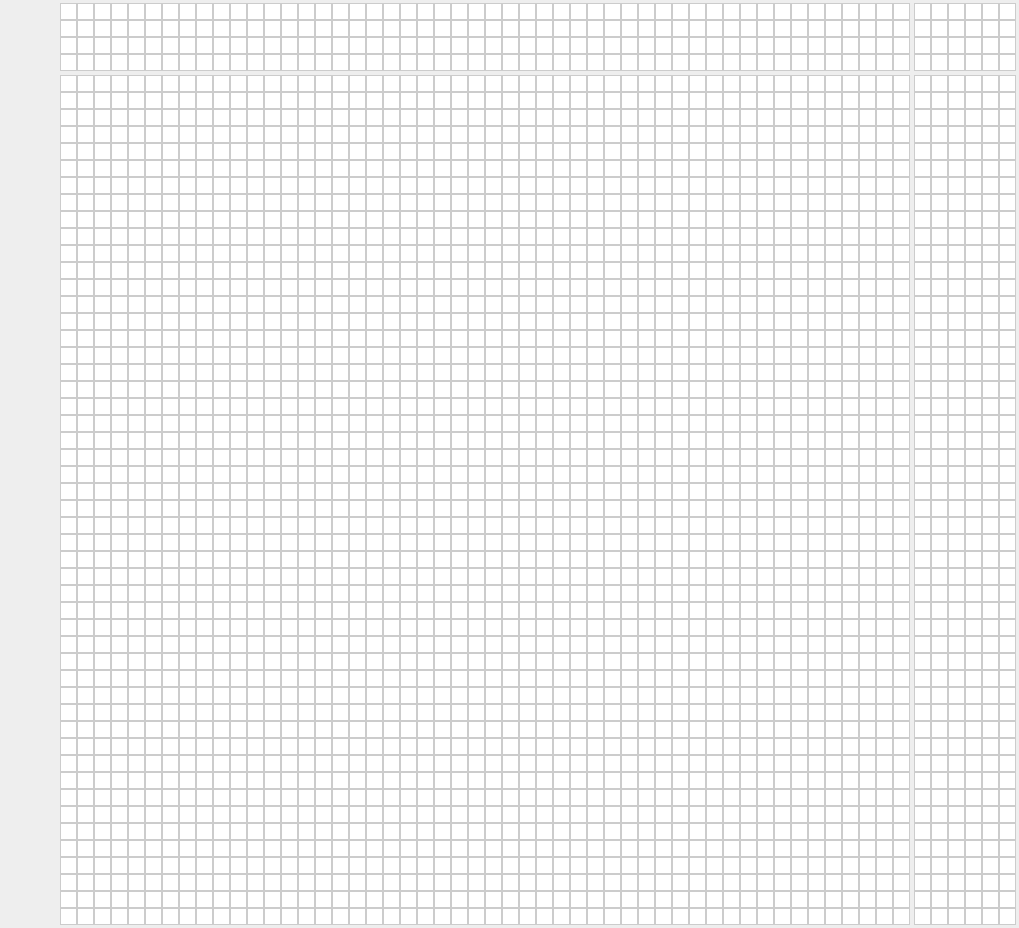
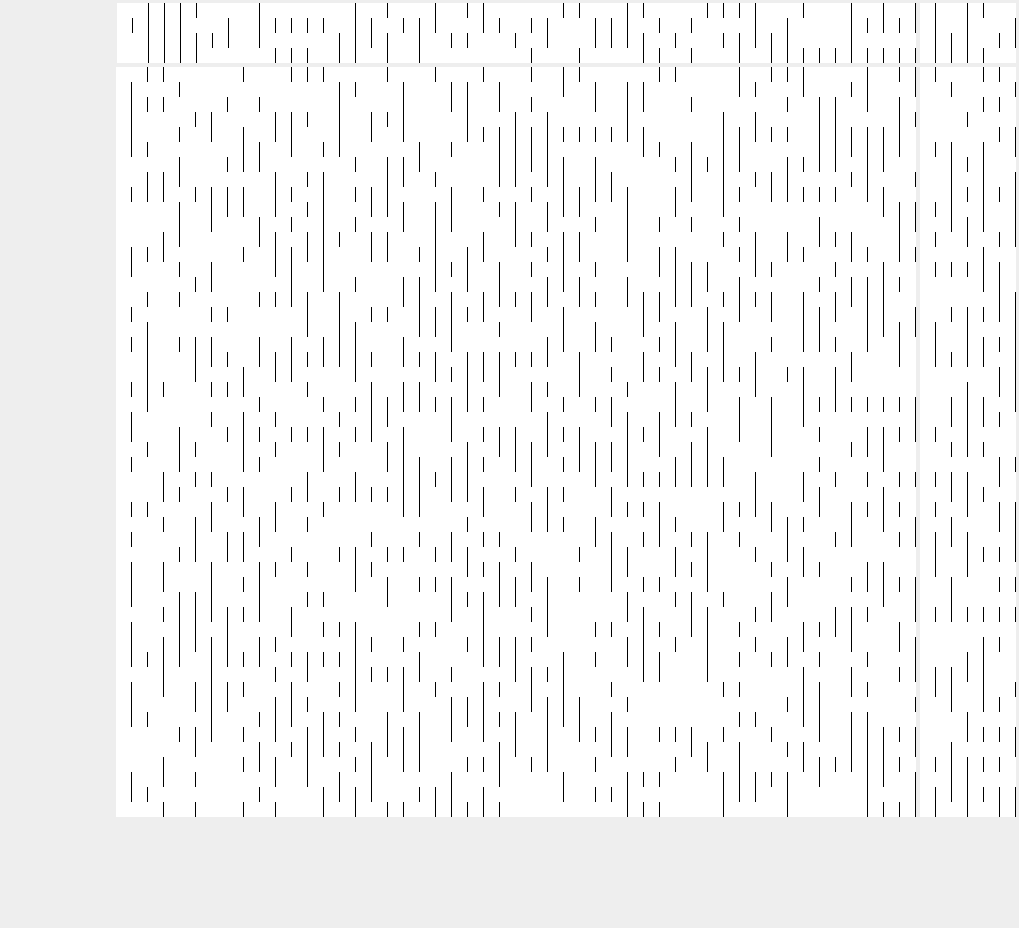
Before and after one commit to silso/loomlite, a React app: page / in a window 1280 px wide. Shown: the whole page, without its empty margins (261-1280 px from the left). After the commit the page ends 820 px from the top, so only its background shows below. Built offline with nearby package versions, Linux system fonts and the light colour scheme; the HTML template or start-up script is replaced by a standard one.

Commit message:
adjusted cell style, working on clicking

```diff
--- a/src/App.js
+++ b/src/App.js
@@ -6,12 +6,38 @@ import './styles/styles.scss';
  * App
  */
 class App extends React.Component {
-  constructor() {
-    super();
+  constructor(props) {
+    super(props);
     this.state = {
-      count: 0,
+      mouseDownCount: 0,
     };
+		this.handleClick = this.handleClick.bind(this);
+		this.handleUnclick = this.handleUnclick.bind(this);
   }
+
+	handleClick(e) {
+		if (e.button === 0) {
+			this.setState({mouseDownCount: this.state.mouseDownCount + 1});
+			console.log(this.state.mouseDownCount);
+		}
+	}
+
+	handleUnclick(e) {
+		if (e.button === 0) {
+			this.setState({mouseDownCount: this.state.mouseDownCount - 1});
+			console.log(this.state.mouseDownCount);
+		}
+	}
+
+	componentDidMount() {
+		document.body.addEventListener('mousedown', this.handleClick);
+		document.body.addEventListener('mouseup', this.handleUnclick);
+	}
+
+	componentWillUnmount() {
+		document.body.removeEventListener('mousedown', this.handleClick);
+		document.body.removeEventListener('mouseup', this.handleUnclick);
+	}
 
   render() {
 		return (
@@ -30,4 +56,5 @@ class App extends React.Component {
 		);
   }
 }
+
 export default App;
--- a/src/PatTable.js
+++ b/src/PatTable.js
@@ -6,11 +6,18 @@ import React from 'react';
 class PatCell extends React.Component {
 	constructor(props) {
 		super(props);
+		this.state = {
+			color: this.props.color,
+		};
+	}
+
+	handleClick() {
+		this.setState({color: "red"});
 	}
 
 	render() {
 		return (
-			<td className={this.props.className} style={{backgroundColor: this.props.color}}></td>
+			<td className={this.props.className} onClick={() => this.handleClick()} style={{backgroundColor: this.state.color, borderRight: (this.props.border ? "1px solid black" : "none")}}></td>
 		)
 	}
 }
@@ -28,11 +35,13 @@ class PatTable extends React.Component {
 		for (let i = 0; i < this.props.numY; i++) {
 			let row = new Array(this.props.numX);
 			for (let j = 0; j < this.props.numX; j++) {
+				/*
 				let c = [];
 				for (let k = 0; k < 3; k++) {
 					c[k] = Math.floor(Math.random() * 256);
 				}
-				row[j] = <PatCell key={`${i},${j}`} className="patCell" color={/*`rgb(${c[0]},${c[1]},${c[2]})`*/"white"}/>;
+				*/
+				row[j] = <PatCell key={`${i},${j}`} className="patCell" color={/*`rgb(${c[0]},${c[1]},${c[2]})`*/"white"} border={Math.floor(Math.random()*2)}/>;
 			}
 			table[i] = <tr key={`${i}`}>{row}</tr>;
 		}
--- a/src/styles/styles.scss
+++ b/src/styles/styles.scss
@@ -6,9 +6,6 @@ body {
 .topTable {
 	direction: rtl;
 	overflow: scroll;
-	align: right;
-	margin-right: 0px;
-	margin-left: auto;
 	height: 100%;
 }
 
@@ -16,5 +13,6 @@ body {
 	width: 15px;
 	min-width: 15px;
 	height: 15px;
-	border: 1px solid rgba(0, 0, 0, 0.2);
+	border-right: 1px solid black;
+	//outline: 1px solid rgba(0, 0, 0, 0.2);
 }
```
